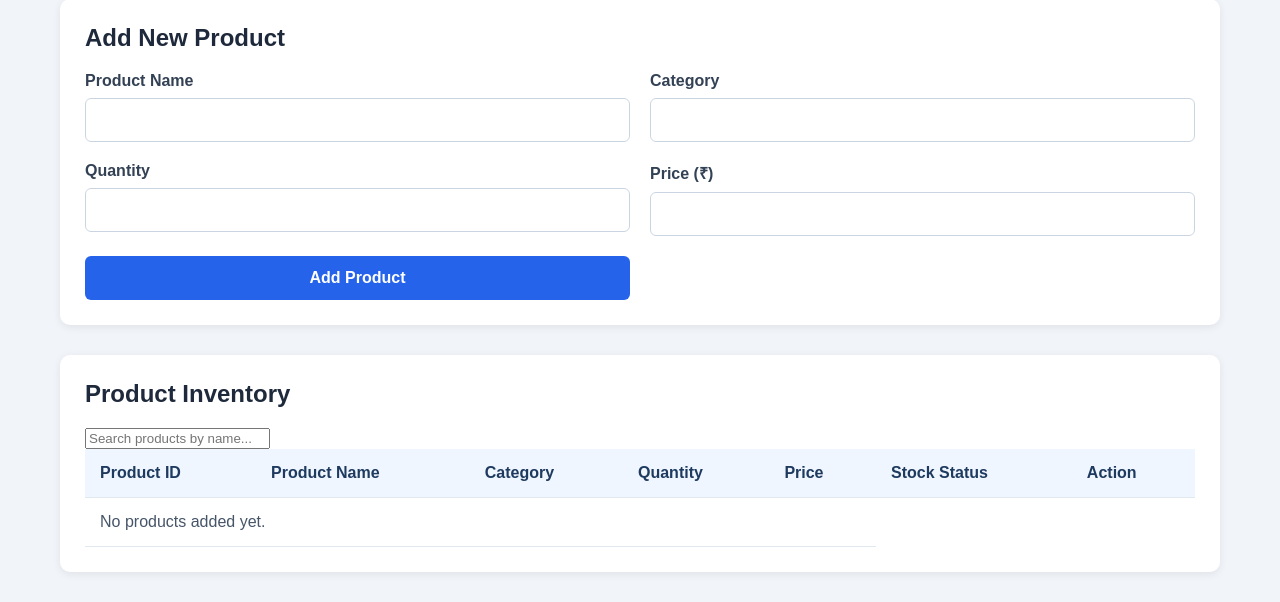
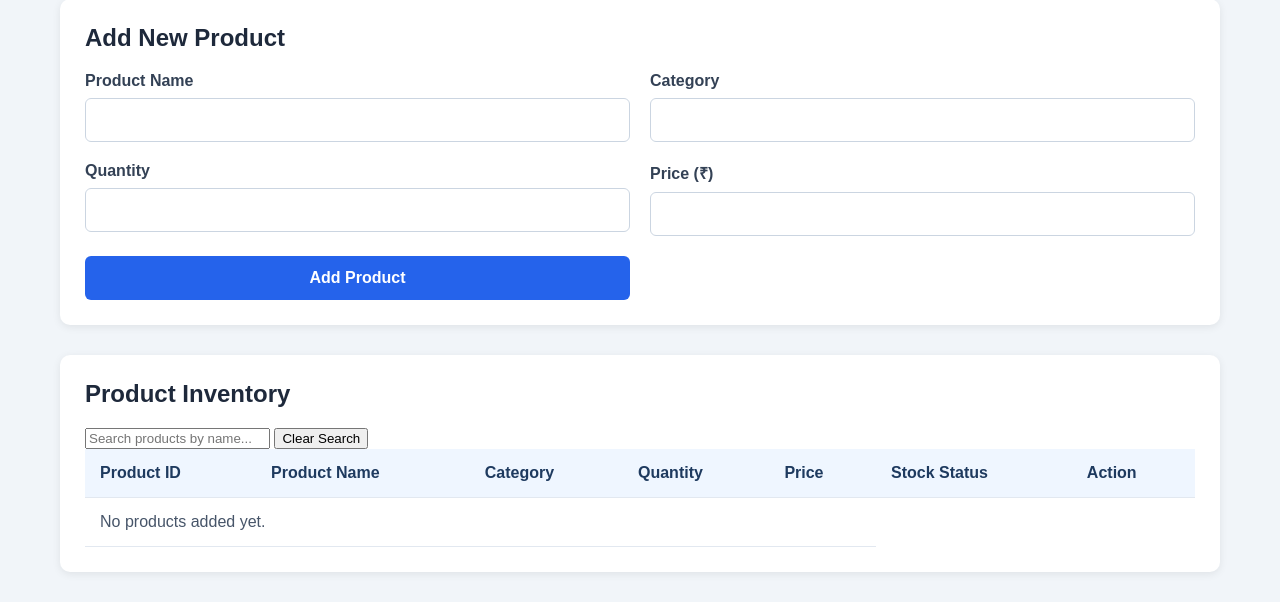
Before and after one commit to amanyadaav026/invantory-management-system, a Flask app: page / in a window 1280 px wide. Shown: the part 289-891 px from the top of the page. Run offline with Flask 3, Linux system fonts and the light colour scheme; data that the repository does not hold is empty.

Commit message:
Add clear search button

```diff
--- a/static/js/script.js
+++ b/static/js/script.js
@@ -1,5 +1,11 @@
 
 const searchInput = document.getElementById("search-input");
+const clearSearchButton = document.getElementById("clear-search");
+
+clearSearchButton.addEventListener("click", function () {
+    searchInput.value = "";
+    searchInput.dispatchEvent(new Event("input"));
+});
 const productRows = document.querySelectorAll("#product-list tr");
 const noResultsRow = document.createElement("tr");
 noResultsRow.id = "no-results-row";
--- a/templates/index.html
+++ b/templates/index.html
@@ -72,6 +72,7 @@
         <section class="products-section">
             <h2>Product Inventory</h2>
             <input type="text" id="search-input" placeholder="Search products by name...">
+            <button type="button" id="clear-search">Clear Search</button>
 
             <table>
                 <thead>
```
